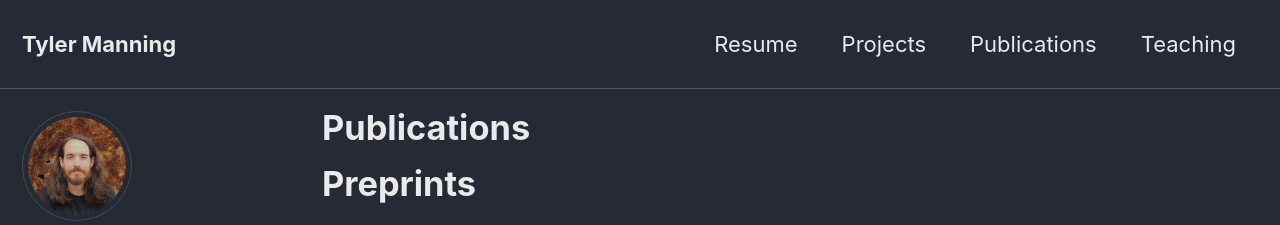
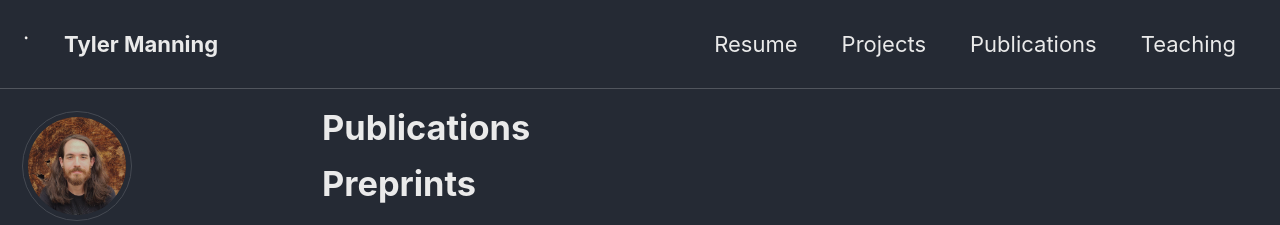
Before and after one commit to tsmanning/tsmanning.github.io, a Jekyll site: the page built from _pages/publications.md, in a window 1280 px wide. Shown: the top 225 px of the page. Built offline with Jekyll 4.4.1, drawn with Linux system fonts in a browser that asks for light colours; cached includes are drawn as plain includes.

Commit message:
added pub page

```diff
--- a/_config.yml
+++ b/_config.yml
@@ -25,7 +25,7 @@ url                      : # the base hostname & protocol for your site e.g. "ht
 baseurl                  : # the subpath of your site, e.g. "/blog"
 repository               : # GitHub username/repo-name e.g. "mmistakes/minimal-mistakes"
 teaser                   : # path of fallback teaser image, e.g. "/assets/images/500x300.png"
-logo                     : # path of logo image to display in the masthead, e.g. "/assets/images/88x88.png"
+logo                     : "/assets/images/icon.svg"
 masthead_title           : # overrides the website title displayed in the masthead, use " " for no title
 # breadcrumbs            : false # true, false (default)
 words_per_minute         : 200
--- a/_layouts/home.html
+++ b/_layouts/home.html
@@ -4,7 +4,8 @@ layout: single
 
 {{ content }}
 
-[TBD]
+<img src="/assets/images/yosemiteValley2015.jpg">
+
 <!--<h3 class="archive__subtitle">{{ site.data.ui-text[site.locale].recent_posts | default: "Recent Posts" }}</h3>
 -->
 {% if paginator %}
@@ -12,8 +13,6 @@ layout: single
 {% else %}
   {% assign posts = site.posts %}
 {% endif %}
-
-<img src="/assets/images/yosemiteValley2015.jpg">
 
 {% assign entries_layout = page.entries_layout | default: 'list' %}
 <div class="entries-{{ entries_layout }}">
```
Also changed, not shown: assets/images/icon.svg (added).
